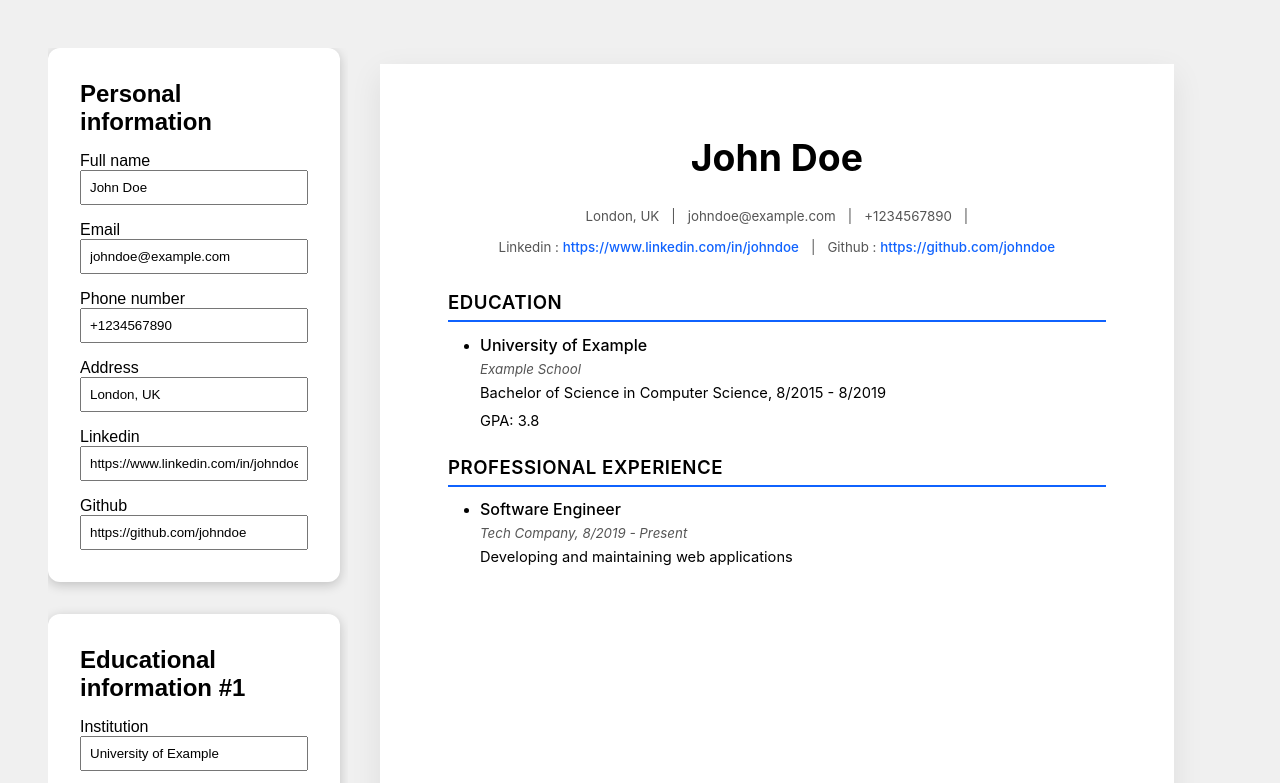
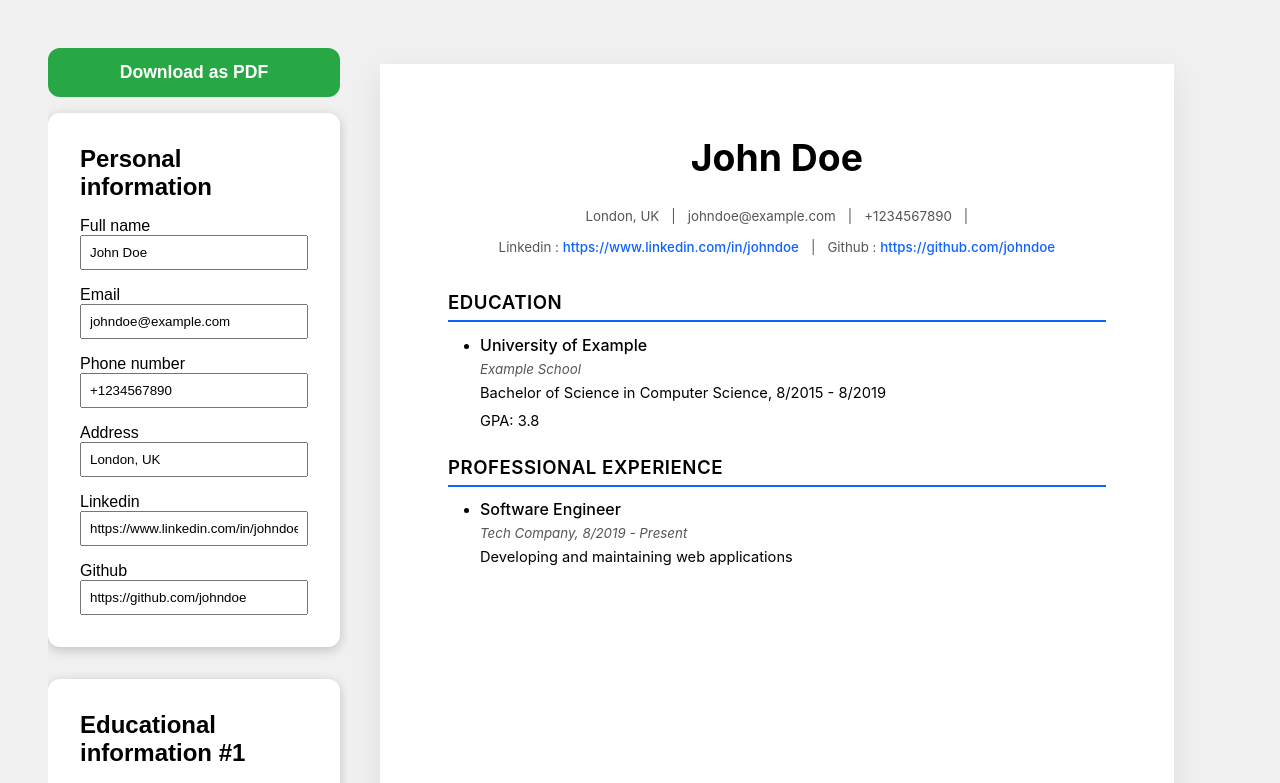
Before and after one commit to mahmoudmerghani/cv-creator, a React (Vite) app: page / in a window 1280 px wide. Shown: the top 783 px of the page. Built offline with nearby package versions, Linux system fonts and the light colour scheme.

Commit message:
Add download as a pdf functionality

```diff
--- a/package.json
+++ b/package.json
@@ -10,6 +10,8 @@
     "preview": "vite preview"
   },
   "dependencies": {
+    "html2canvas": "^1.4.1",
+    "jspdf": "^3.0.1",
     "react": "^19.1.1",
     "react-dom": "^19.1.1"
   },
--- a/src/App.jsx
+++ b/src/App.jsx
@@ -5,6 +5,8 @@ import ExperienceInfo from "./components/ExperienceInfo";
 import CV from "./components/CV";
 import initialInfo from "./initialInfo";
 import Button from "./components/Button";
+import html2canvas from "html2canvas";
+import jsPDF from "jspdf";
 
 export default function App() {
     const [generalInfo, setGeneralInfo] = useState(initialInfo.generalInfo);
@@ -85,10 +87,62 @@ export default function App() {
         }
     }
 
+    function handleDownload() {
+        const cvElement = document.querySelector(".cv-preview");
+
+        if (!cvElement) {
+            alert("CV not found for download");
+            return;
+        }
+
+        html2canvas(cvElement, {
+            scale: 2,
+            useCORS: true,
+            allowTaint: true,
+        })
+            .then((canvas) => {
+                const imgData = canvas.toDataURL("image/png");
+                const pdf = new jsPDF("p", "mm", "a4");
+
+                const imgWidth = 210;
+                const pageHeight = 295;
+                const imgHeight = (canvas.height * imgWidth) / canvas.width;
+                let heightLeft = imgHeight;
+
+                let position = 0;
+
+                pdf.addImage(imgData, "PNG", 0, position, imgWidth, imgHeight);
+                heightLeft -= pageHeight;
+
+                while (heightLeft >= 0) {
+                    position = heightLeft - imgHeight;
+                    pdf.addPage();
+                    pdf.addImage(
+                        imgData,
+                        "PNG",
+                        0,
+                        position,
+                        imgWidth,
+                        imgHeight
+                    );
+                    heightLeft -= pageHeight;
+                }
+
+                pdf.save(`${generalInfo.fullName || "CV"}.pdf`);
+            })
+            .catch((error) => {
+                console.error("Error generating PDF:", error);
+                alert("Error generating PDF. Please try again.");
+            });
+    }
+
     return (
         <div className="app-container">
             <div className="input-container">
                 <div className="input-sections">
+                    <Button className="download" onClick={handleDownload}>
+                        Download as PDF
+                    </Button>
                     <GeneralInfo
                         {...generalInfo}
                         onChange={handleGeneralInfoChange}
--- a/src/index.css
+++ b/src/index.css
@@ -7,6 +7,7 @@
 :root {
     --accent-color: #646cff;
     --danger-color: #ff4d4f;
+    --download-color: #28a745;
 }
 
 body {
--- a/src/styles/Button.css
+++ b/src/styles/Button.css
@@ -30,3 +30,14 @@ button.delete:hover {
     background-color: white;
     color: var(--danger-color);
 }
+
+button.download {
+    background-color: var(--download-color);
+    border: 2px solid var(--download-color);
+    margin-bottom: 1rem;
+}
+
+button.download:hover {
+    background-color: white;
+    color: var(--download-color);
+}
```
Also changed, not shown: 1 other file (tests, documents, lock files or other folders).
